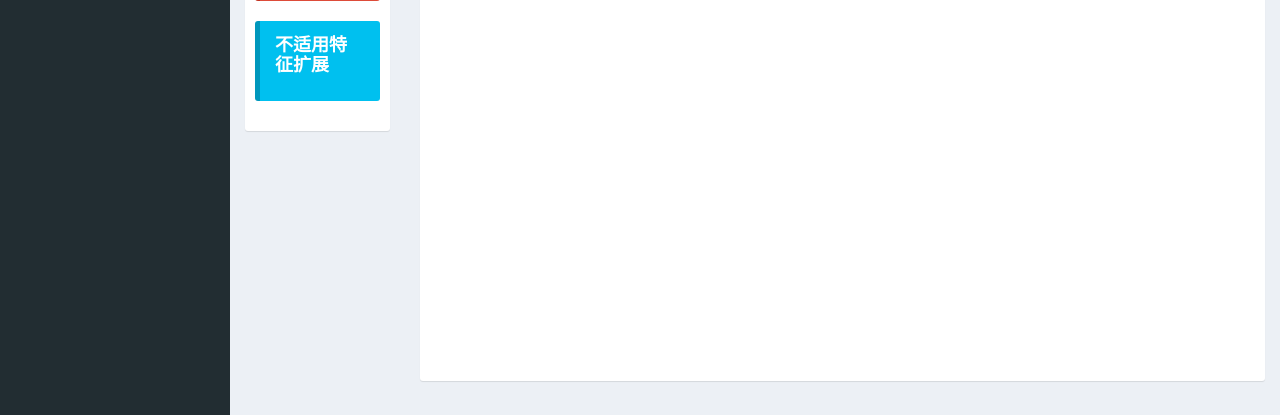
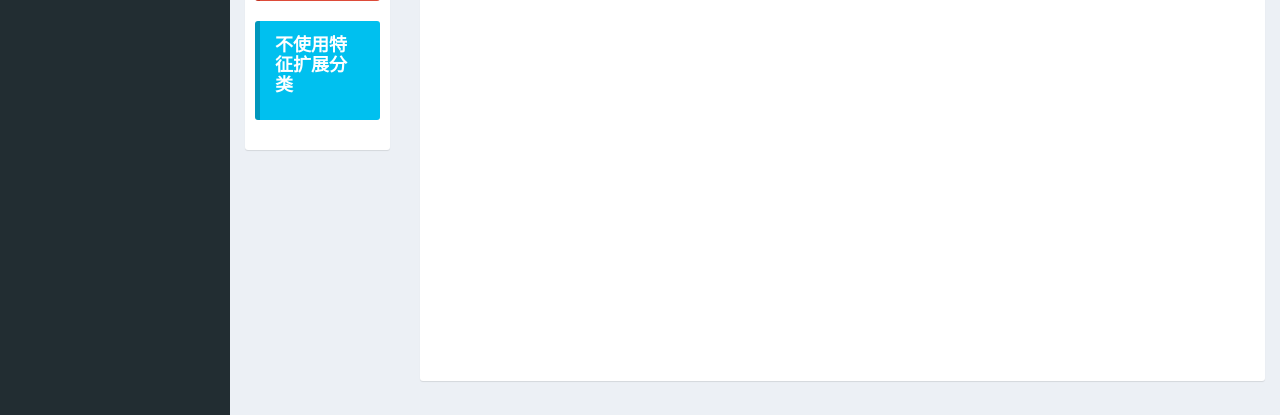
Before and after one commit to anueshenxing/django-web-zhang, a Django app: page /CNN_classifier in a window 1280 px wide. Shown: the part 651-1066 px from the top of the page. Run offline with Django 3.2, Linux system fonts and the light colour scheme; some libraries are stand-ins or nearby versions.

Commit message:
fix somthing

```diff
--- a/templates/news_data_classify/CNN_classifier.html
+++ b/templates/news_data_classify/CNN_classifier.html
@@ -214,7 +214,7 @@
                                 <h4>基于特征扩展分类</h4>
                             </div>
                             <div class="callout callout-info">
-                                <h4>不适用特征扩展</h4>
+                                <h4>不使用特征扩展分类</h4>
                             </div>
 
                         </div>
```
